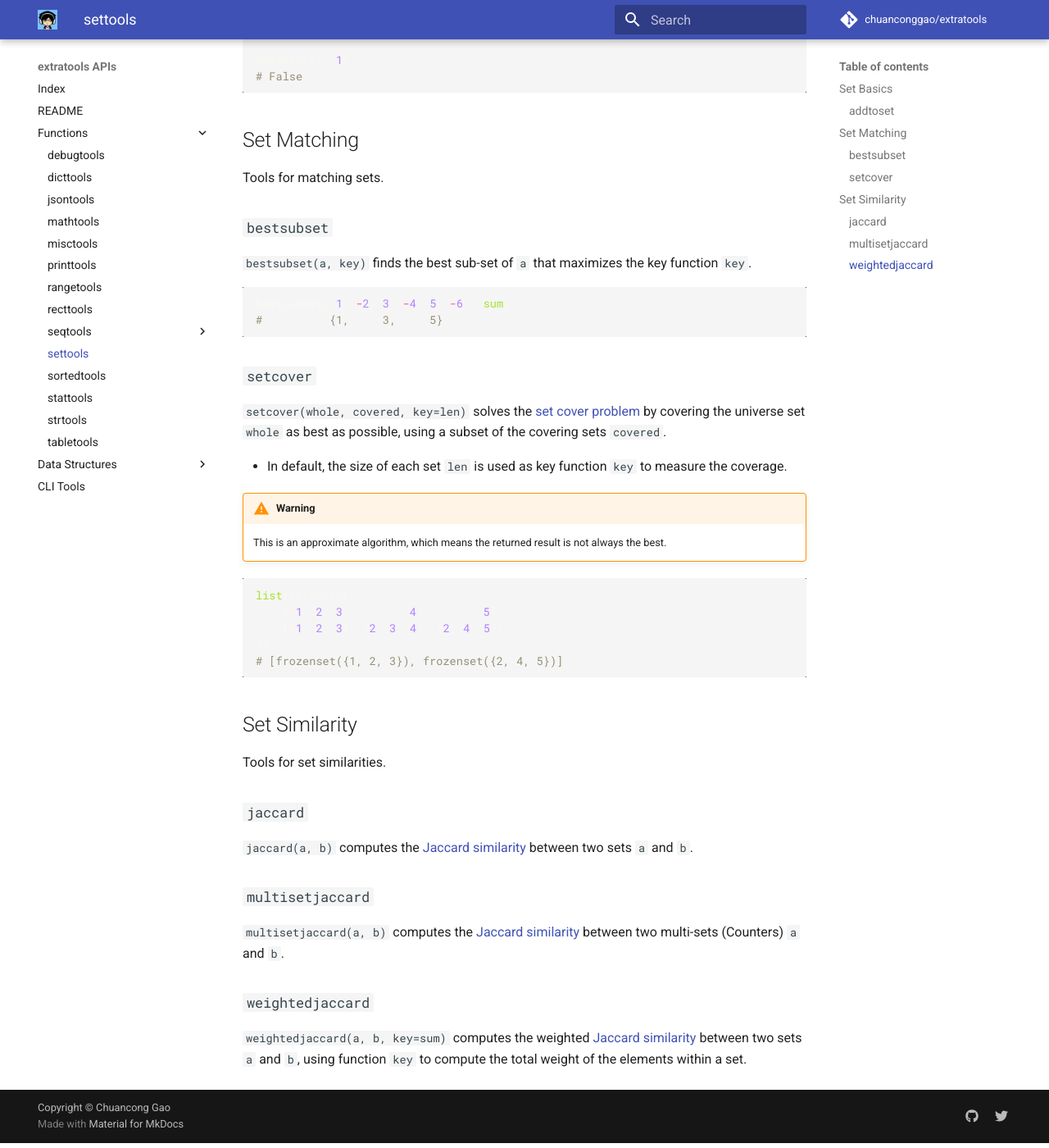
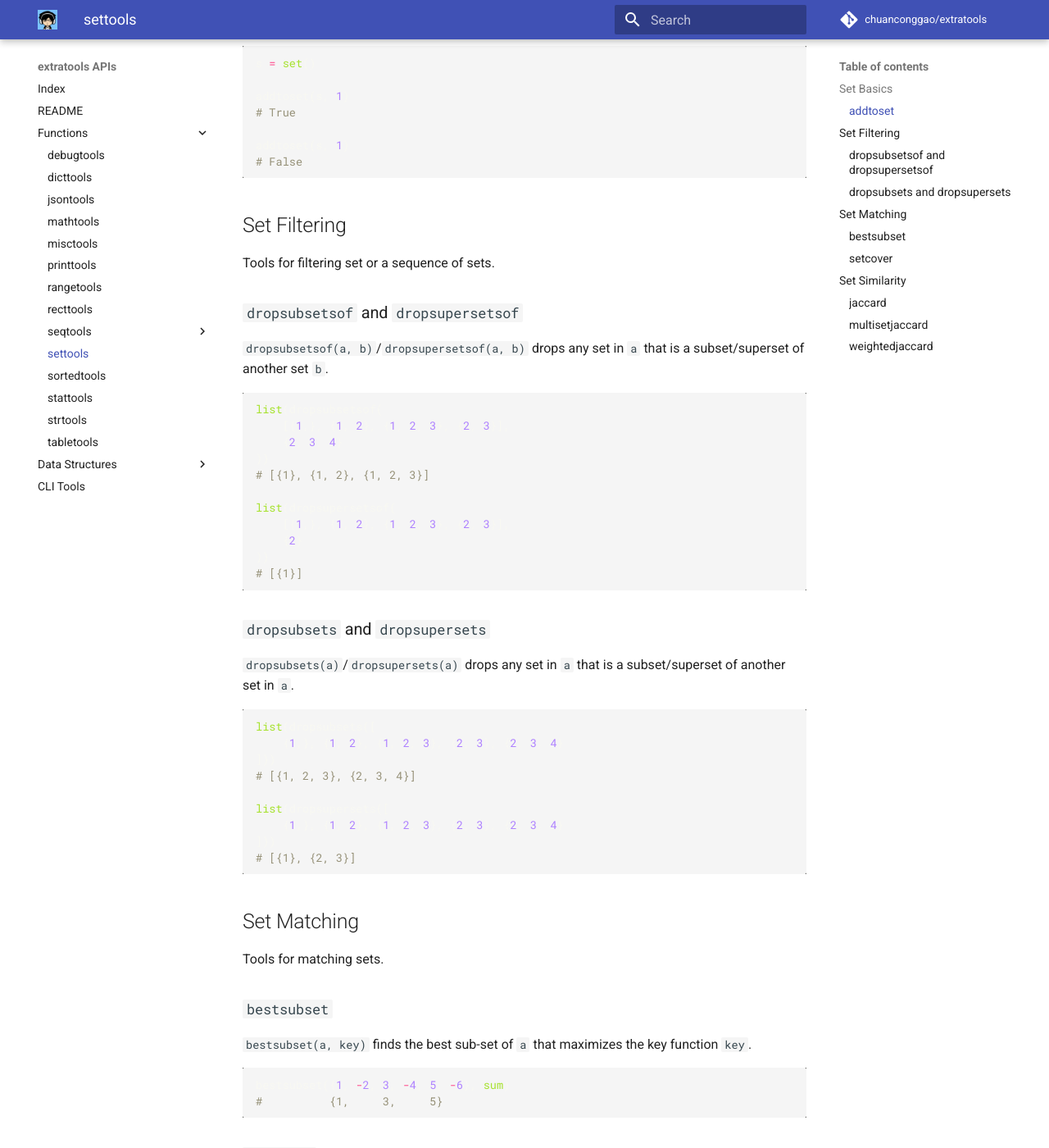
Before and after one commit to chuanconggao/extratools, an MkDocs documentation site: the page built from docs/functions/settools.md, in a window 1280 px wide and 1400 px high, scrolled down 489 px. Shown: the whole window at 82% size. Built offline with MkDocs 1.6.1 and Material for MkDocs 9.7.7, drawn with Linux system fonts in a browser that asks for light colours; comment, search, counter and statistics services are not loaded; old or Windows-style settings are respelled for this version of MkDocs; some of the changed text lies outside the part shown.

Commit message:
Add tools to seqtools, settools, and tabletools
Add takeat and filterbyother to seqtools.
Add dropsubsetsof, dropsupersetsof, dropsubsets, and dropsupersets to settools.
Add candidatekeys to tabletools.

````diff
--- a/docs/functions/settools.md
+++ b/docs/functions/settools.md
@@ -1,4 +1,7 @@
 [Source](https://github.com/chuanconggao/extratools/blob/master/extratools/settools.py)
+
+!!! info
+    A set is a subset/superset of itself.
 
 ## Set Basics
 
@@ -16,6 +19,44 @@ addtoset(s, 1)
 
 addtoset(s, 1)
 # False
+```
+
+## Set Filtering
+
+Tools for filtering set or a sequence of sets.
+
+### `dropsubsetsof` and `dropsupersetsof`
+
+`dropsubsetsof(a, b)`/`dropsupersetsof(a, b)` drops any set in `a` that is a subset/superset of another set `b`.
+
+``` python
+list(dropsubsetsof(
+    [{1,}, {1, 2}, {1, 2, 3}, {2, 3}],
+    {2, 3, 4}
+))
+# [{1}, {1, 2}, {1, 2, 3}]
+
+list(dropsupersetsof(
+    [{1,}, {1, 2}, {1, 2, 3}, {2, 3}],
+    {2}
+))
+# [{1}]
+```
+
+### `dropsubsets` and `dropsupersets`
+
+`dropsubsets(a)`/`dropsupersets(a)` drops any set in `a` that is a subset/superset of another set in `a`.
+
+``` python
+list(dropsubsets([
+    {1,}, {1, 2}, {1, 2, 3}, {2, 3}, {2, 3, 4}
+]))
+# [{1, 2, 3}, {2, 3, 4}]
+
+list(dropsupersets([
+    {1,}, {1, 2}, {1, 2, 3}, {2, 3}, {2, 3, 4}
+]))
+# [{1}, {2, 3}]
 ```
 
 ## Set Matching
--- a/setup.py
+++ b/setup.py
@@ -4,7 +4,7 @@ from setuptools import setup
 from glob import glob
 
 url = "https://github.com/chuanconggao/extratools"
-version = "0.6.15.1"
+version = "0.6.16"
 
 setup(
     name="extratools",
````
Also changed, not shown: docs/functions/seqtools.md (+39 -0 lines), docs/functions/tabletools.md (+38 -4 lines), docs/index.md (+3 -3 lines), 3 other files.
